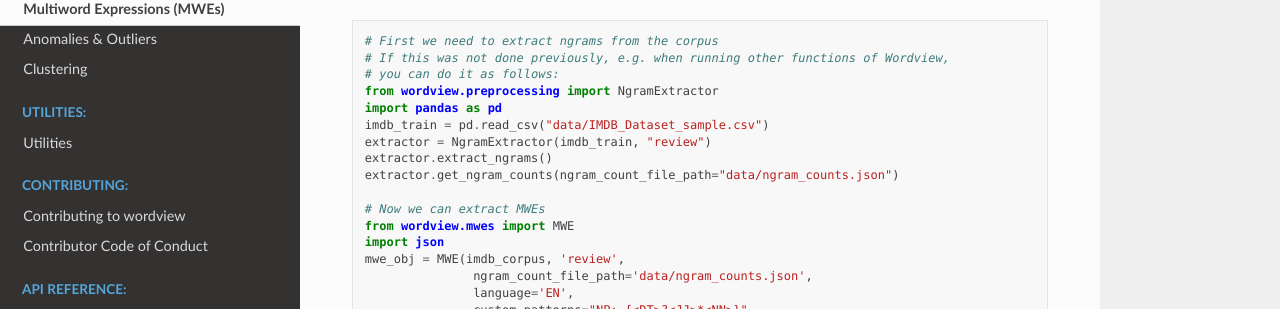
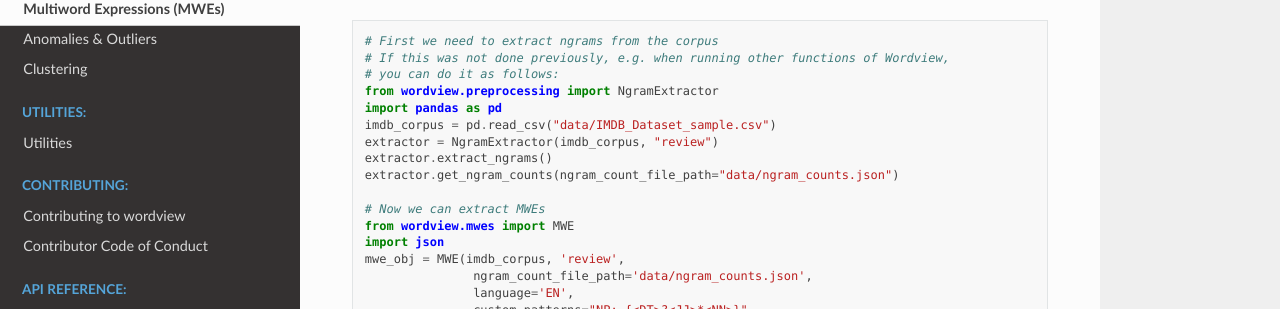
Before and after one commit to meghdadFar/wordview, a Sphinx documentation site: the page built from docs/source/mwes.rst, in a window 1280 px wide and 900 px high. Shown: the part 380-689 px from the top of the window. Built offline with Sphinx 7.4.7 and the Read the Docs theme 2.0.0, drawn with Linux system fonts in a browser that asks for light colours.

Commit message:
Fix df names

```diff
--- a/docs/source/mwes.rst
+++ b/docs/source/mwes.rst
@@ -18,8 +18,8 @@
    # you can do it as follows:
    from wordview.preprocessing import NgramExtractor
    import pandas as pd
-   imdb_train = pd.read_csv("data/IMDB_Dataset_sample.csv")
-   extractor = NgramExtractor(imdb_train, "review")
+   imdb_corpus = pd.read_csv("data/IMDB_Dataset_sample.csv")
+   extractor = NgramExtractor(imdb_corpus, "review")
    extractor.extract_ngrams()
    extractor.get_ngram_counts(ngram_count_file_path="data/ngram_counts.json")
 
```
